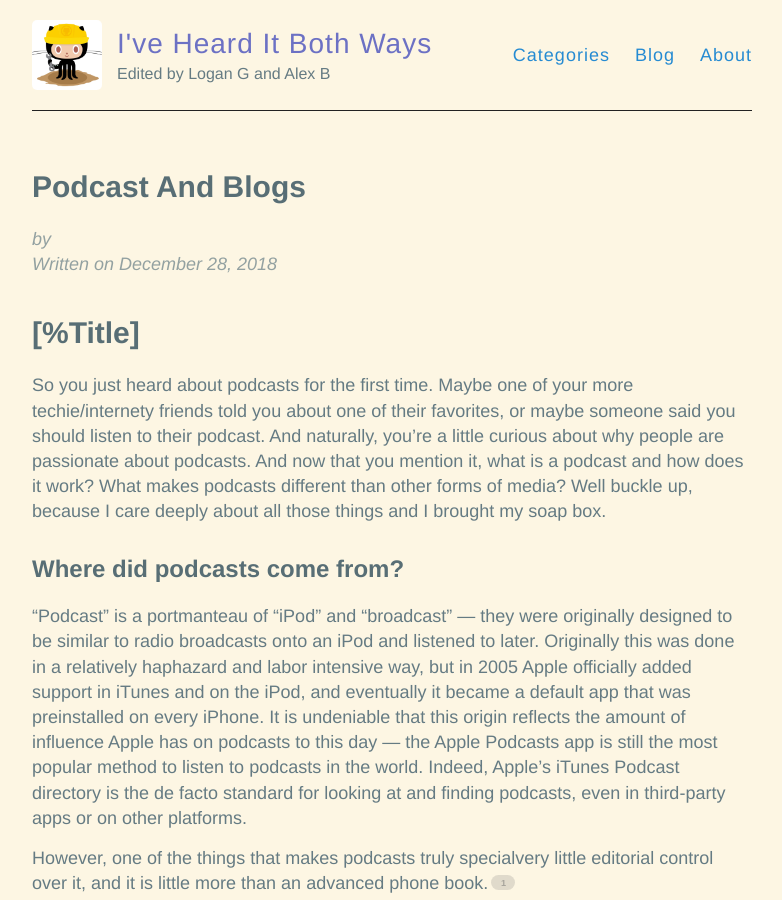
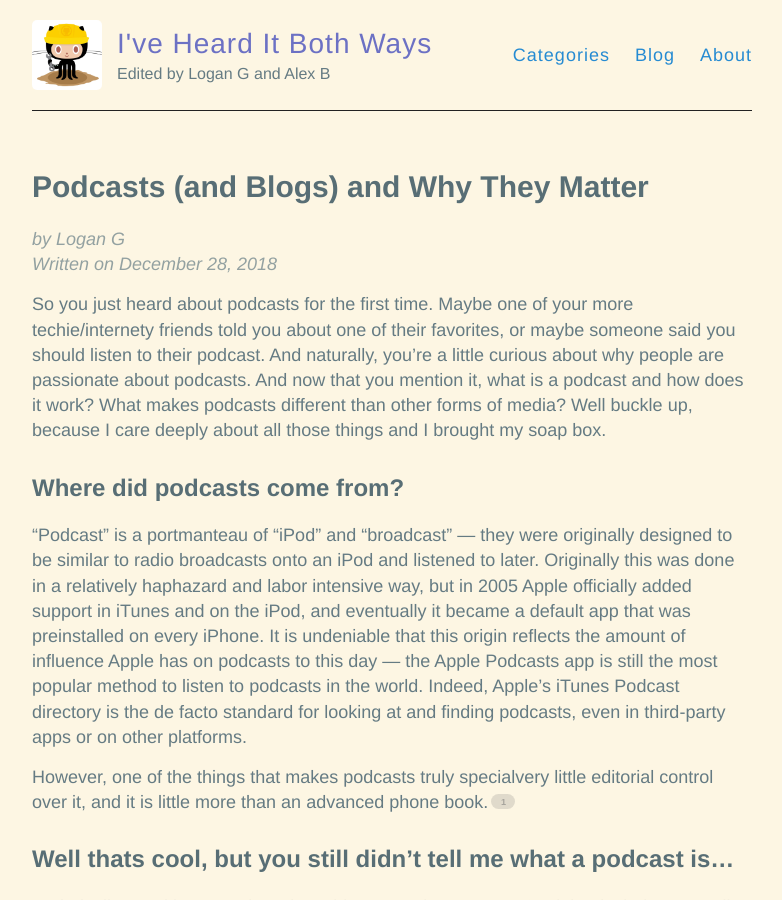
Before and after one commit to hencefarthing/hencefarthing.github.io, a Jekyll site: the page built from _posts/2018/12/2018-12-28-podcast-and-blogs.md, in a window 1280 px wide and 900 px high. Shown: the whole window, without its empty margins (248-1030 px from the left). Built offline with Jekyll 4.4.1, drawn with Linux system fonts in a browser that asks for light colours.

Commit message:
fixed my fancy markdown

```diff
--- a/_posts/2018/12/2018-12-28-podcast-and-blogs.md
+++ b/_posts/2018/12/2018-12-28-podcast-and-blogs.md
@@ -1,10 +1,9 @@
 ---
 layout: post
-Title: Podcasts (and Blogs) and Why They Matter
-Author: Logan G
+title: Podcasts (and Blogs) and Why They Matter
+author: Logan G
 ---
 
-# [%Title]
 So you just heard about podcasts for the first time. Maybe one of your more techie/internety friends told you about one of their favorites, or maybe someone said you should listen to their podcast.  And naturally, you're a little curious about why people are  passionate about podcasts. And now that you mention it, what is a podcast and how does it work? What makes podcasts different than other forms of media? Well buckle up, because I care deeply about all those things and I brought my soap box.
 
 ## Where did podcasts come from?
```
